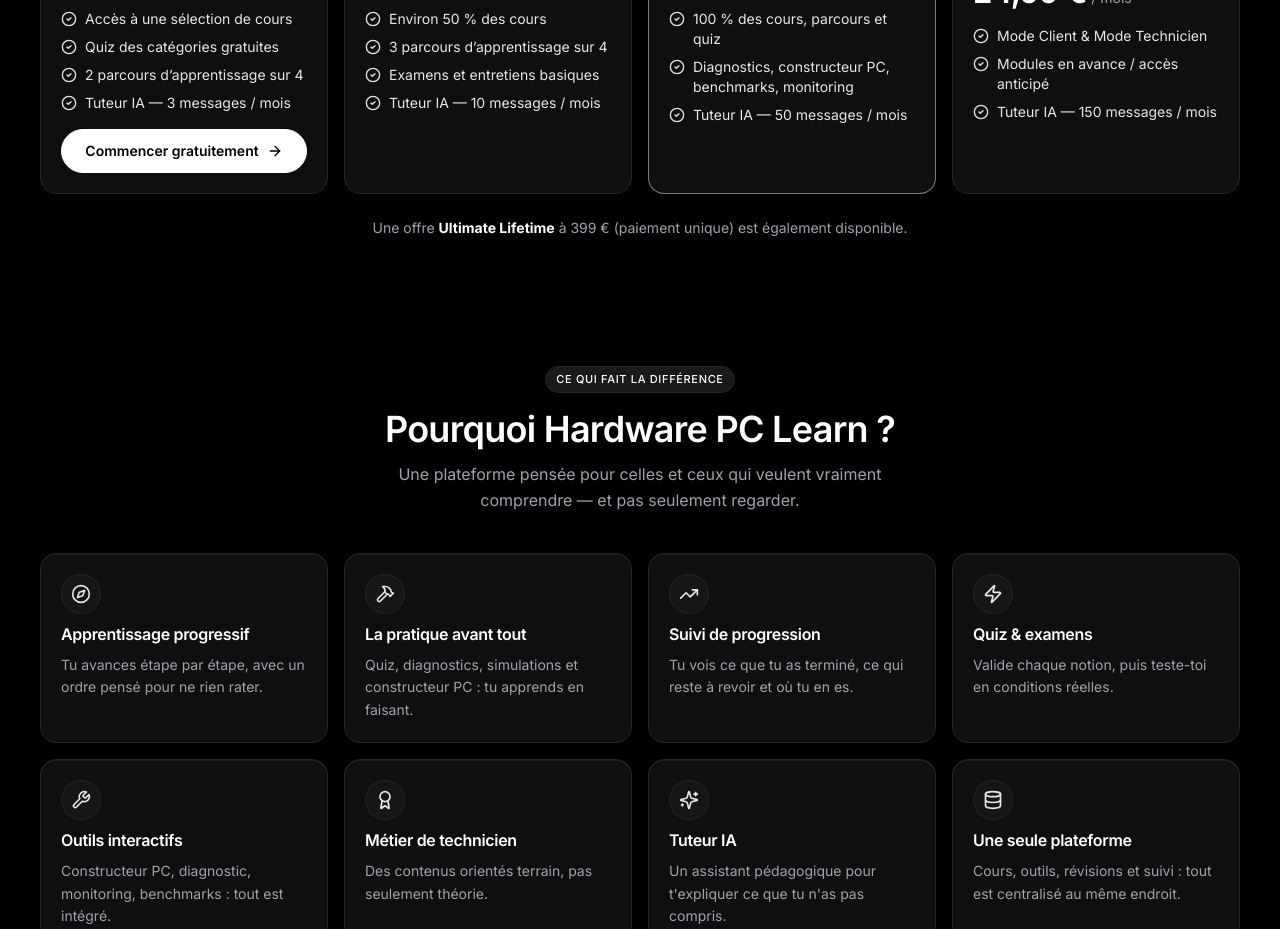
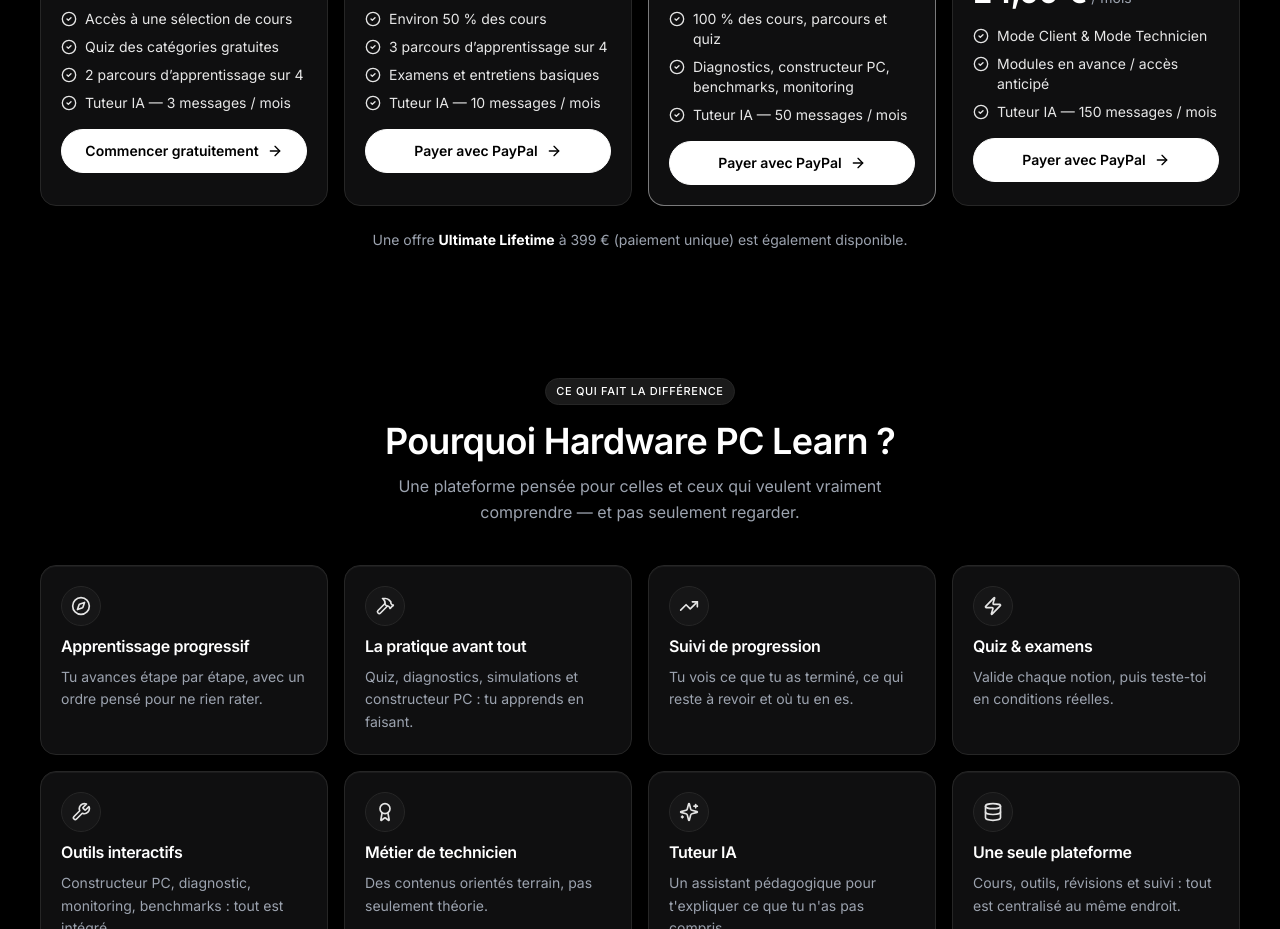
Before and after one commit to Antojljk/hardware-pc-learn, a Next.js app: page /offres in a window 1280 px wide. Shown: the part 5600-6529 px from the top of the page. Built offline with nearby package versions, Linux system fonts and the light colour scheme; no server answers.

Commit message:
style: custom HTML button for paypal flow

```diff
--- a/src/app/offres/PayPalPayment.tsx
+++ b/src/app/offres/PayPalPayment.tsx
@@ -1,8 +1,11 @@
 'use client';
-import React from 'react';
+import React, { useRef } from 'react';
 import { PayPalScriptProvider, PayPalButtons } from '@paypal/react-paypal-js';
+import { ArrowRight } from 'lucide-react';
 
 export default function PayPalPayment({ plan }: { plan: { name: string; price: string } }) {
+  const paypalButtonsRef = useRef<HTMLDivElement>(null);
+
   const createOrder = async () => {
     const res = await fetch('/api/paypal/create-order', {
       method: 'POST',
@@ -27,7 +30,19 @@
   };
 
   return (
-    <div>
+    <div className="relative w-full">
+      <button
+        onClick={() => paypalButtonsRef.current?.click()}
+        className="btn-primary w-full flex items-center justify-center gap-2"
+      >
+        Payer avec PayPal <ArrowRight className="w-4 h-4" />
+      </button>
+
+      <div
+        ref={paypalButtonsRef}
+        className="absolute opacity-0 pointer-events-none pointer-events-none"
+        style={{ width: '1px', height: '1px', overflow: 'hidden' }}
+      >
         <PayPalScriptProvider options={{ clientId: process.env.NEXT_PUBLIC_PAYPAL_CLIENT_ID || '' }}>
           <PayPalButtons
             style={{ color: 'gold', shape: 'pill', layout: 'vertical' }}
@@ -37,5 +52,6 @@
           />
         </PayPalScriptProvider>
       </div>
+    </div>
   );
 }
```
Lines whose indentation alone changed are shown as unchanged.
